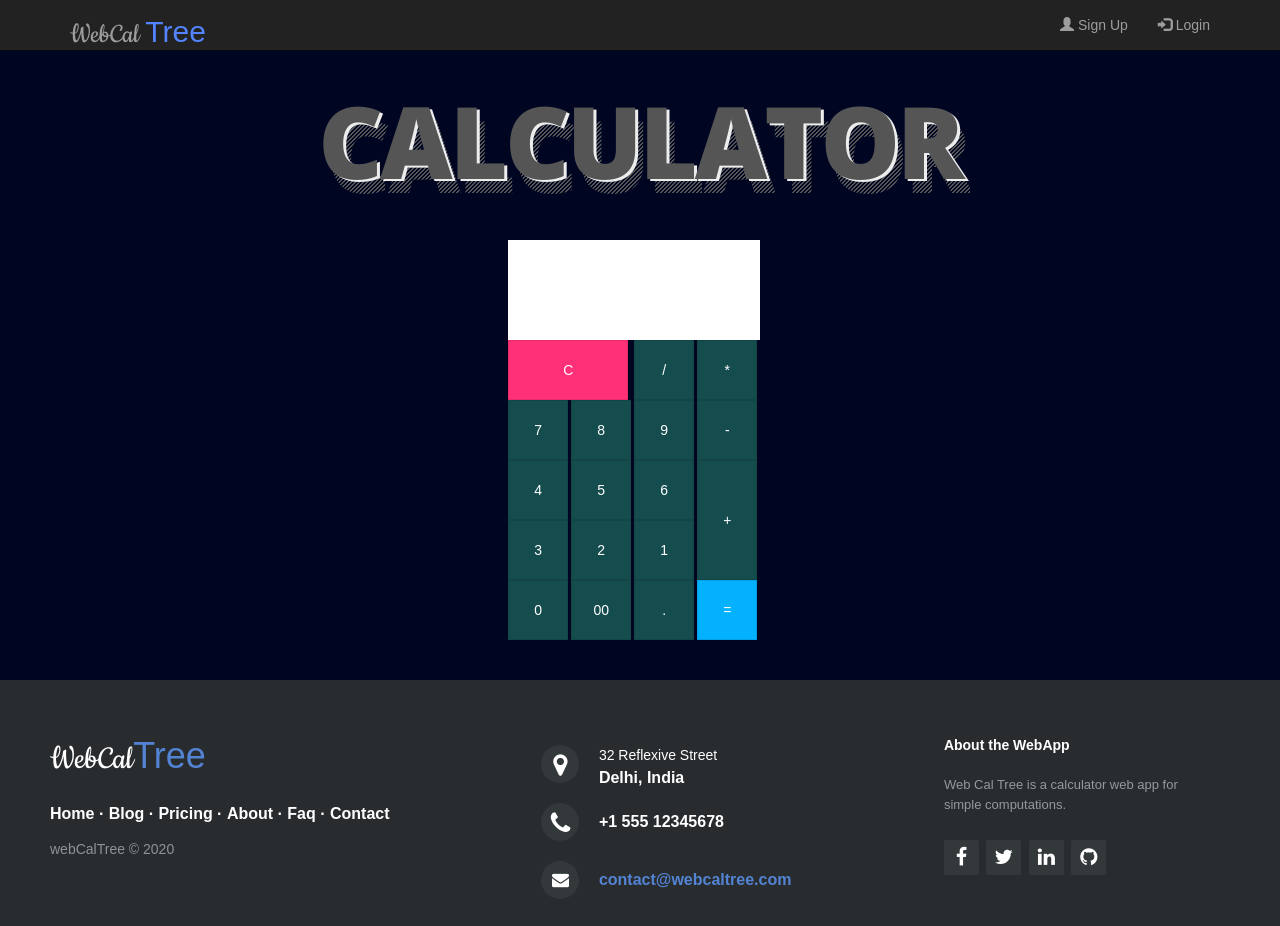
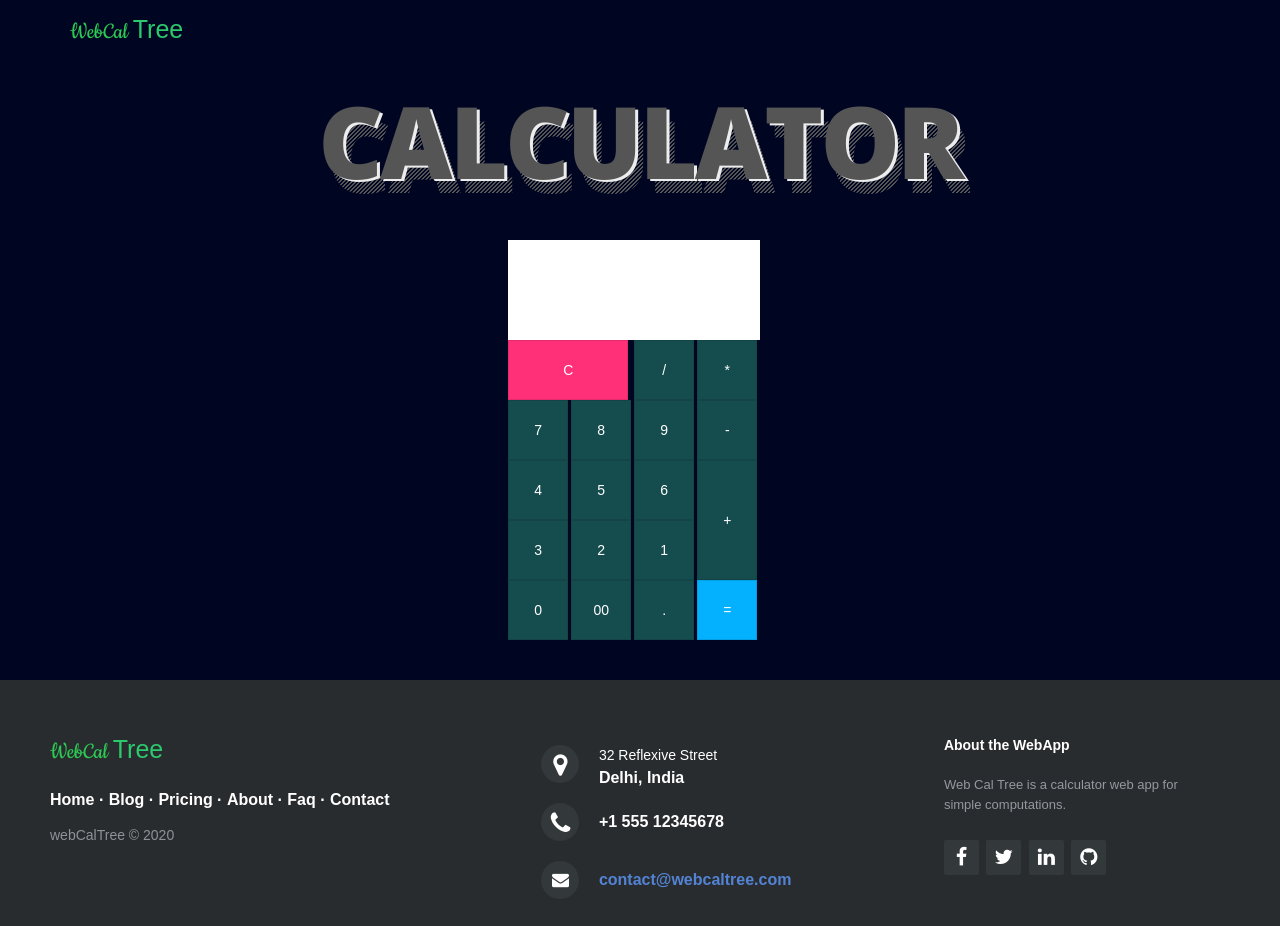
Before and after one commit to Pankajshiv/WebCalculator-WEbCal_Tree, a plain HTML site: page index.html in a window 1280 px wide. Drawn offline with nearby package versions, Linux system fonts and the light colour scheme; some icons are missing.

Commit message:
Update index.html

```diff
--- a/index.html
+++ b/index.html
@@ -32,29 +32,14 @@
 
 
 <!-- Header -->
-        <div class="navbar navbar-inverse navbar-fixed-top">
+        <div class="navbar navbar-fixed-top">
             <div class="container">
                 <div class="navbar-header">
-                    <button type="button" class="navbar-toggle" data-toggle="collapse" data-target="#myNavbar">
-                        <span class="icon-bar"></span>
-                        <span class="icon-bar"></span>
-                        <span class="icon-bar"></span>
-                    </button>
-                    <a class="navbar-brand" href="index.html" style="font: normal 30px 'Cookie', cursive;"> WebCal <span style="color:#5383ff;">Tree</span></a>
-                </div>
-                <div class="collapse navbar-collapse" id="myNavbar">
-                    <ul class="nav navbar-nav navbar-right">
-                        <li><a href="signup.html"><span class="glyphicon glyphicon-user"></span> Sign Up</a></li>
-                        <li><a href="login.html"><span class="glyphicon glyphicon-log-in"></span> Login</a></li>
-                    </ul>
+                    <a class="navbar-brand" href="index.html" style="font: normal 25px 'Cookie', cursive; color:#2cc953;"> WebCal <span style="color:#2cc96d;">Tree</span></a>
                 </div>
             </div>
         </div>
  <!--Header end-->
-
-
-
-
 
   <div class="ladder">
     <a href="#" id="logo" >calculator</a>
@@ -82,30 +67,6 @@
 	      <span             id="ans"      onclick="answer()">=</span>
 	    </form>
 	</div>
-<!--     <div id="calcidiv">
-     <form class="calculator" name="calc">
-      <input class="value" type="text" name="txt" readonly="">
-      <span class="num clear" onclick="document.calc.txt.value = ''">C</span>
-      <span class="num" onclick="document.calc.txt.value += '/'">/</span>
-      <span class="num" onclick="document.calc.txt.value += '*'">*</span>
-      <span class="num" onclick="document.calc.txt.value += '7'">7</span>
-      <span class="num" onclick="document.calc.txt.value += '8'">8</span>
-      <span class="num" onclick="document.calc.txt.value += '9'">9</span>
-      <span class="num" onclick="document.calc.txt.value += '-'">-</span>
-      <span class="num" onclick="document.calc.txt.value += '4'">4</span>
-      <span class="num" onclick="document.calc.txt.value += '5'">5</span>
-      <span class="num" onclick="document.calc.txt.value += '6'">6</span>
-      <span class="num plus" onclick="document.calc.txt.value += '+'">+</span>
-      <span class="num" onclick="document.calc.txt.value += '3'">3</span>
-      <span class="num" onclick="document.calc.txt.value += '2'">2</span>
-      <span class="num" onclick="document.calc.txt.value += '1'">1</span>
-      <span class="num" onclick="document.calc.txt.value += '0'">0</span>
-      <span class="num" onclick="document.calc.txt.value += '00'">00</span>
-      <span class="num" onclick="document.calc.txt.value += '.'">.</span>
-      <span class="num equal" onclick="document.calc.txt.value = eval(calc.txt.value)">=</span>
-
-     </form>
-     </div> -->
   </div>
 
   <!-- footer start -->
@@ -114,19 +75,19 @@
 
 		<div class="footer-left">
 
-		<h3>WebCal<span>Tree</span></h3>
+		<a href="index.html" style="font: normal 25px 'Cookie', cursive; color:#2cc953;"> WebCal <span style="color:#2cc96d;">Tree</span></a>
 
 		<p class="footer-links">
 		<a href="#">Home</a>
-	·
+		·
 		<a href="#">Blog</a>
-	·
+		·
 		<a href="#">Pricing</a>
-	·
+		·
 		<a href="#">About</a>
-	·
+		·
 		<a href="#">Faq</a>
-	·
+		·
 		<a href="#">Contact</a>
 		</p>
 
```
